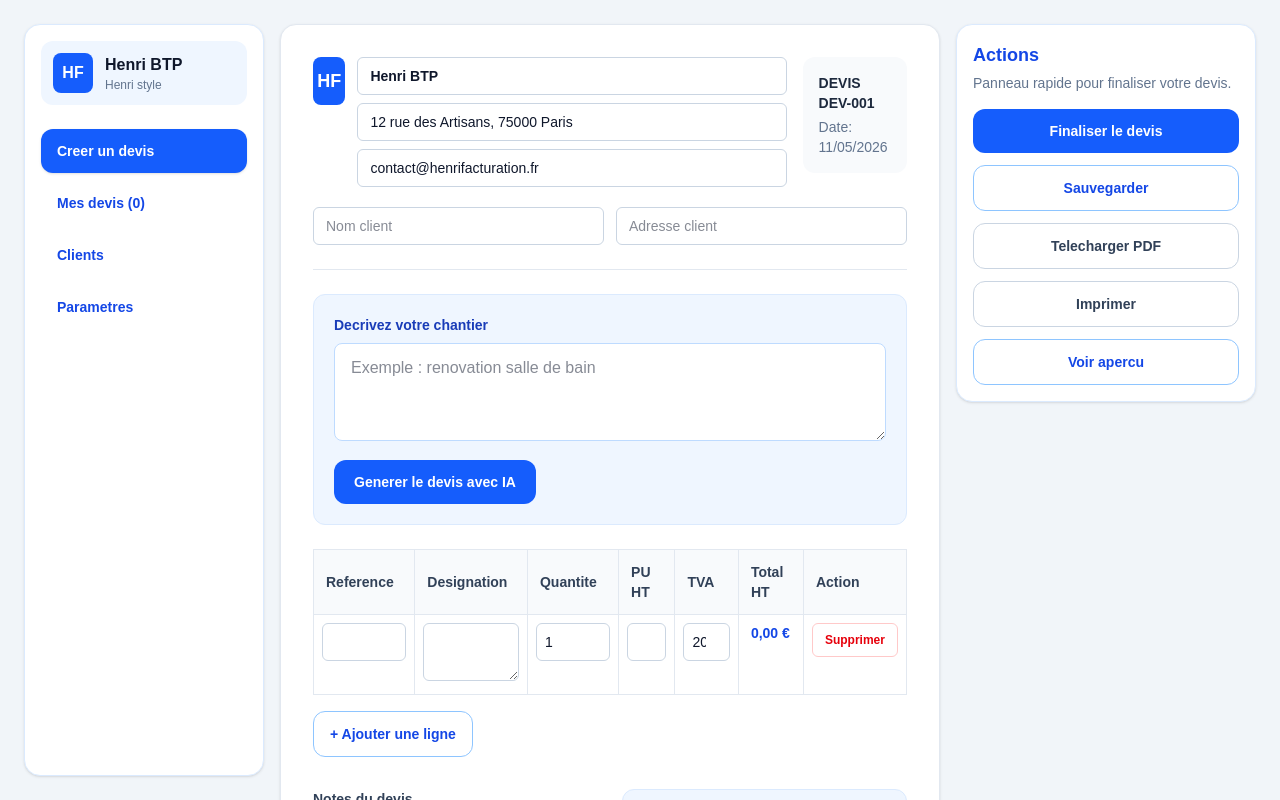
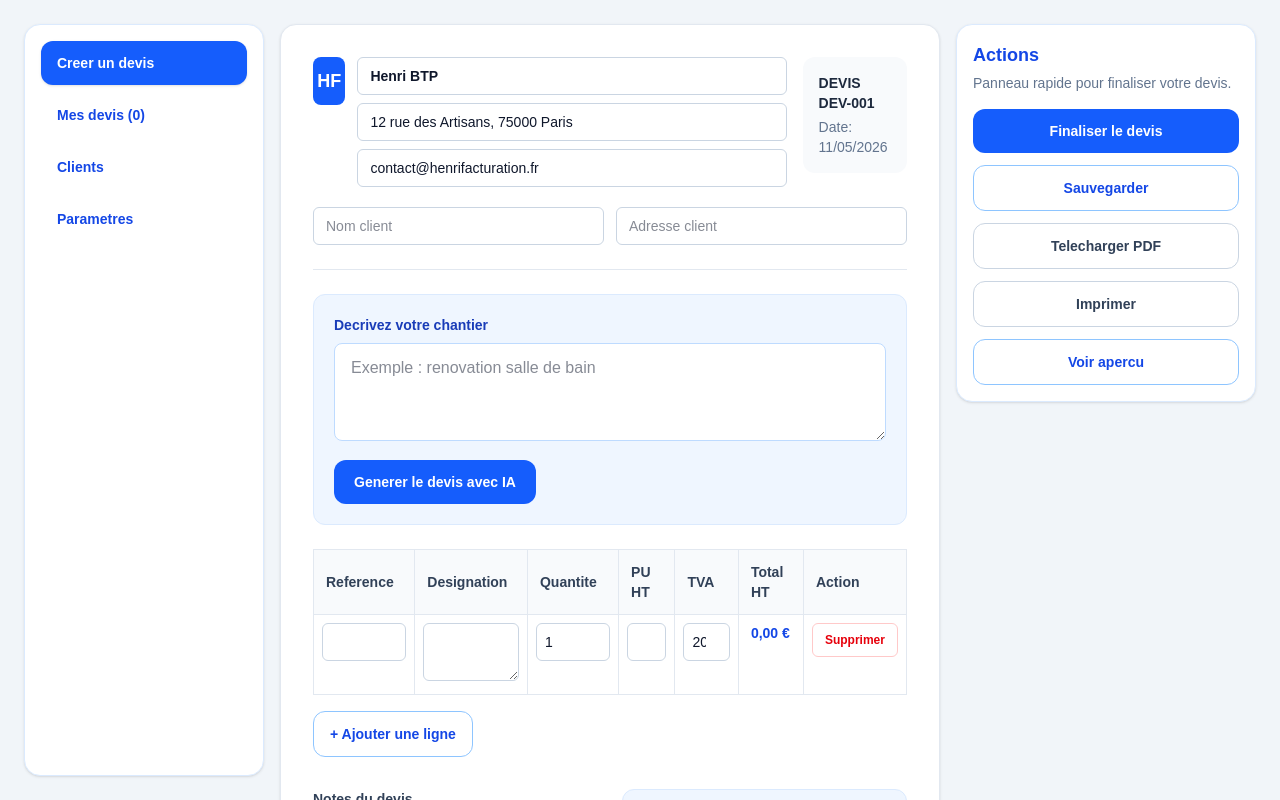
Before and after one commit to lebigboss06/sitedevis, a Next.js app: page / in a window 1280 px wide. Shown: the top 800 px of the page. Built offline with nearby package versions, Linux system fonts and the light colour scheme.

Commit message:
remove logo

```diff
--- a/app/page.tsx
+++ b/app/page.tsx
@@ -522,15 +522,6 @@ export default function Page() {
 
         <div className="grid grid-cols-1 gap-4 lg:grid-cols-[240px_minmax(0,1fr)_300px]">
           <aside className="no-print rounded-2xl border border-blue-100 bg-white p-4 shadow-sm lg:sticky lg:top-6 lg:h-[calc(100vh-3rem)]">
-            <div className="mb-6 flex items-center gap-3 rounded-xl bg-blue-50 p-3">
-              <div className="flex h-10 w-10 items-center justify-center rounded-lg bg-blue-600 font-bold text-white">
-                {company.logoText || "HF"}
-              </div>
-              <div>
-                <p className="font-semibold text-slate-900">{company.nom}</p>
-                <p className="text-xs text-slate-500">Henri style</p>
-              </div>
-            </div>
             <nav className="space-y-2">
               {menuItems.map((item) => (
                 <button
```
